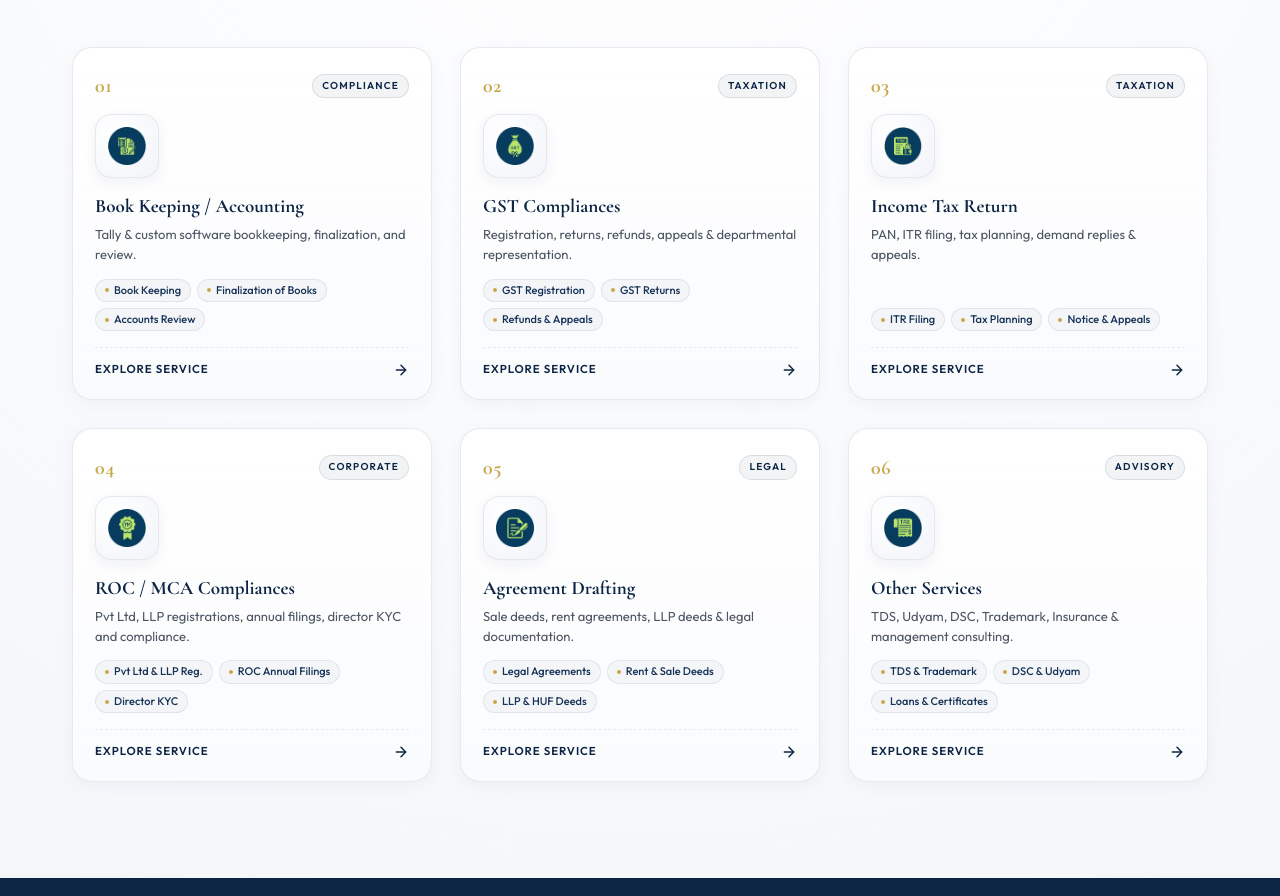
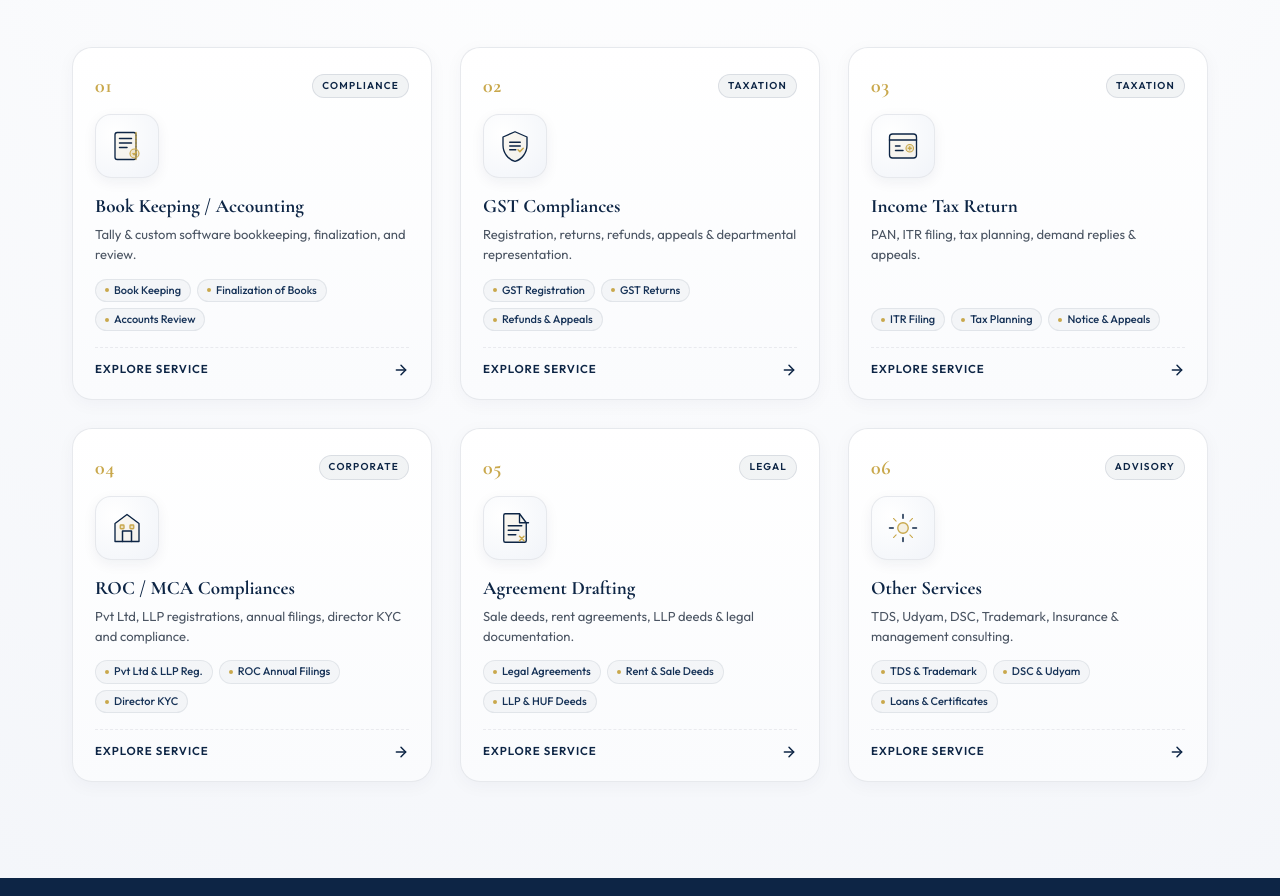
Before and after one commit to riyazpanarwala/tufelweb, a React (Vite) app: page / in a window 1280 px wide. Shown: the part 1540-2436 px from the top of the page. Built offline with nearby package versions, Linux system fonts and the light colour scheme.

Commit message:
service section icon update

```diff
--- a/src/Icons.jsx
+++ b/src/Icons.jsx
@@ -70,59 +70,77 @@ export const IconMapPin = ({ size = 14, color = 'currentColor' }) => (
   </svg>
 );
 
-// ── Service icons (replace flaticons) ──
+// ── Service icons (Executive Theme) ──
 
 export const IconLedger = ({ size = 32, color = 'currentColor' }) => (
-  <svg width={size} height={size} viewBox="0 0 48 48" fill="none" stroke={color} strokeWidth="1.6" strokeLinecap="round" strokeLinejoin="round">
-    <rect x="8" y="6" width="28" height="36" rx="3"/>
-    <path d="M14 14h16M14 20h16M14 26h10"/>
-    <path d="M36 6v36" strokeDasharray="3 2"/>
-    <circle cx="36" cy="38" r="5" fill={color} fillOpacity=".15" stroke={color}/>
-    <path d="M34 38h4M36 36v4"/>
+  <svg width={size} height={size} viewBox="0 0 48 48" fill="none" stroke={color} strokeWidth="1.8" strokeLinecap="round" strokeLinejoin="round">
+    <rect x="8" y="6" width="28" height="36" rx="3" fill="rgba(201, 168, 76, 0.08)" />
+    <path d="M14 14h16M14 20h16M14 26h10" strokeWidth="2" />
+    <path d="M36 6v36" strokeDasharray="3 2" stroke="var(--gold)" />
+    <circle cx="34" cy="34" r="6" fill="var(--gold)" fillOpacity="0.2" stroke="var(--gold)" strokeWidth="1.5" />
+    <path d="M32 34l1.5 1.5L36.5 32" stroke="var(--gold)" strokeWidth="2" />
   </svg>
 );
 
 export const IconGST = ({ size = 32, color = 'currentColor' }) => (
-  <svg width={size} height={size} viewBox="0 0 48 48" fill="none" stroke={color} strokeWidth="1.6" strokeLinecap="round" strokeLinejoin="round">
-    <path d="M24 6L8 14v10c0 9.5 6.8 18.4 16 20.6C33.2 42.4 40 33.5 40 24V14L24 6z"/>
-    <path d="M18 24h8v6h-8z" fill={color} fillOpacity=".15"/>
-    <path d="M18 18h12M18 24h12M18 30h8"/>
+  <svg width={size} height={size} viewBox="0 0 48 48" fill="none" stroke={color} strokeWidth="1.8" strokeLinecap="round" strokeLinejoin="round">
+    <path d="M24 5L8 12v11c0 10 7 19.2 16 21.5C33 42.2 40 33 40 23V12L24 5z" fill="rgba(201, 168, 76, 0.08)" />
+    <path d="M17 19h14M17 24h14M17 29h8" strokeWidth="2" />
+    <path d="M28 29l2.5 2.5 4.5-4.5" stroke="var(--gold)" strokeWidth="2" />
   </svg>
 );
 
 export const IconTax = ({ size = 32, color = 'currentColor' }) => (
-  <svg width={size} height={size} viewBox="0 0 48 48" fill="none" stroke={color} strokeWidth="1.6" strokeLinecap="round" strokeLinejoin="round">
-    <rect x="6" y="10" width="36" height="28" rx="3"/>
-    <path d="M6 18h36"/>
-    <path d="M16 26l4 4 8-8"/>
-    <circle cx="34" cy="30" r="4" fill={color} fillOpacity=".15" stroke={color}/>
-    <path d="M32.5 30h3M34 28.5v3"/>
+  <svg width={size} height={size} viewBox="0 0 48 48" fill="none" stroke={color} strokeWidth="1.8" strokeLinecap="round" strokeLinejoin="round">
+    <rect x="6" y="8" width="36" height="32" rx="4" fill="rgba(201, 168, 76, 0.08)" />
+    <path d="M6 16h36" strokeWidth="2" />
+    <path d="M14 24h6M14 30h10" strokeWidth="2" />
+    <circle cx="33" cy="27" r="5" fill="var(--gold)" fillOpacity="0.2" stroke="var(--gold)" strokeWidth="1.5" />
+    <path d="M31 27h4M33 25v4" stroke="var(--gold)" strokeWidth="1.8" />
   </svg>
 );
 
 export const IconROC = ({ size = 32, color = 'currentColor' }) => (
-  <svg width={size} height={size} viewBox="0 0 48 48" fill="none" stroke={color} strokeWidth="1.6" strokeLinecap="round" strokeLinejoin="round">
-    <path d="M10 42V16l14-10 14 10v26H10z"/>
-    <rect x="18" y="28" width="12" height="14" rx="1"/>
-    <rect x="14" y="20" width="6" height="6" rx="1" fill={color} fillOpacity=".15" stroke={color}/>
-    <rect x="28" y="20" width="6" height="6" rx="1" fill={color} fillOpacity=".15" stroke={color}/>
+  <svg width={size} height={size} viewBox="0 0 48 48" fill="none" stroke={color} strokeWidth="1.8" strokeLinecap="round" strokeLinejoin="round">
+    <path d="M8 42V18L24 6l16 12v24H8z" fill="rgba(201, 168, 76, 0.08)" />
+    <path d="M18 42V28h12v14" strokeWidth="2" />
+    <rect x="15" y="20" width="5" height="5" rx="1" fill="var(--gold)" fillOpacity="0.3" stroke="var(--gold)" />
+    <rect x="28" y="20" width="5" height="5" rx="1" fill="var(--gold)" fillOpacity="0.3" stroke="var(--gold)" />
   </svg>
 );
 
 export const IconAgreement = ({ size = 32, color = 'currentColor' }) => (
-  <svg width={size} height={size} viewBox="0 0 48 48" fill="none" stroke={color} strokeWidth="1.6" strokeLinecap="round" strokeLinejoin="round">
-    <path d="M30 6H12a2 2 0 00-2 2v32a2 2 0 002 2h24a2 2 0 002-2V18L30 6z"/>
-    <path d="M30 6v12h12"/>
-    <path d="M16 22h16M16 28h16M16 34h10"/>
-    <path d="M38 36l2 2-6 6-4-4" strokeWidth="2"/>
+  <svg width={size} height={size} viewBox="0 0 48 48" fill="none" stroke={color} strokeWidth="1.8" strokeLinecap="round" strokeLinejoin="round">
+    <path d="M30 5H11a2 2 0 00-2 2v34a2 2 0 002 2h26a2 2 0 002-2V17L30 5z" fill="rgba(201, 168, 76, 0.08)" />
+    <path d="M30 5v12h12" strokeWidth="1.8" />
+    <path d="M15 21h18M15 27h14M15 33h10" strokeWidth="2" />
+    <path d="M30 35l6 6M36 35l-6 6" stroke="var(--gold)" strokeWidth="2" />
   </svg>
 );
 
 export const IconServices = ({ size = 32, color = 'currentColor' }) => (
-  <svg width={size} height={size} viewBox="0 0 48 48" fill="none" stroke={color} strokeWidth="1.6" strokeLinecap="round" strokeLinejoin="round">
-    <circle cx="24" cy="24" r="4"/>
-    <path d="M24 8v4M24 36v4M8 24h4M36 24h4"/>
-    <path d="M13.1 13.1l2.8 2.8M32.1 32.1l2.8 2.8M13.1 34.9l2.8-2.8M32.1 15.9l2.8-2.8"/>
-    <circle cx="24" cy="24" r="10" strokeDasharray="4 3"/>
+  <svg width={size} height={size} viewBox="0 0 48 48" fill="none" stroke={color} strokeWidth="1.8" strokeLinecap="round" strokeLinejoin="round">
+    <circle cx="24" cy="24" r="7" fill="rgba(201, 168, 76, 0.15)" stroke="var(--gold)" strokeWidth="1.8" />
+    <path d="M24 6v5M24 37v5M6 24h5M37 24h5" strokeWidth="2" />
+    <path d="M11.3 11.3l3.5 3.5M33.2 33.2l3.5 3.5M11.3 36.7l3.5-3.5M33.2 14.8l3.5-3.5" stroke="var(--gold)" strokeWidth="1.5" />
   </svg>
 );
+
+export const ServiceIcon = ({ serviceId, size = 34, color = 'var(--navy)' }) => {
+  switch (serviceId) {
+    case 1:
+      return <IconLedger size={size} color={color} />;
+    case 2:
+      return <IconGST size={size} color={color} />;
+    case 3:
+      return <IconTax size={size} color={color} />;
+    case 4:
+      return <IconROC size={size} color={color} />;
+    case 5:
+      return <IconAgreement size={size} color={color} />;
+    case 6:
+      return <IconServices size={size} color={color} />;
+    default:
+      return <IconServices size={size} color={color} />;
+  }
+};
--- a/src/ServicePage.jsx
+++ b/src/ServicePage.jsx
@@ -7,7 +7,7 @@
 import React, { useEffect } from "react";
 import { getServiceById } from "./services";
 import { useInView } from "./hooks/useInView";
-import { IconChevronRight } from "./Icons";
+import { IconChevronRight, ServiceIcon } from "./Icons";
 import "./ServicePage.css";
 
 /* ── List item with staggered entrance ── */
@@ -84,14 +84,7 @@ export default function ServicePage({ serviceId, onBack }) {
             className={`sp-hero__title-row${heroInView ? " is-visible" : ""}`}
           >
             <div className="sp-hero__icon-wrap">
-              <img
-                src={service.img}
-                alt={`${service.title} service icon`}
-                className="sp-hero__icon-img"
-                loading="lazy"
-                width={60}
-                height={60}
-              />
+              <ServiceIcon serviceId={service.id} size={48} color="var(--gold-bright)" />
             </div>
 
             <div>
--- a/src/components/ServiceCard.jsx
+++ b/src/components/ServiceCard.jsx
@@ -4,6 +4,7 @@
 import React, { memo } from "react";
 import { useInView } from "../hooks/useInView";
 import { getServicePath } from "../services";
+import { ServiceIcon } from "../Icons";
 import "./ServiceCard.css";
 
 function ServiceCard({ service, index, onSelect }) {
@@ -48,14 +49,7 @@ function ServiceCard({ service, index, onSelect }) {
 
       {/* Icon Wrapper with Glass Halo */}
       <div className="service-card__icon-wrapper">
-        <img
-          src={service.img}
-          alt={`${service.title} service icon`}
-          className="service-card__icon-img"
-          loading="lazy"
-          width={52}
-          height={52}
-        />
+        <ServiceIcon serviceId={service.id} size={36} color="var(--navy)" />
       </div>
 
       {/* Body: Title & Short Description */}
```
